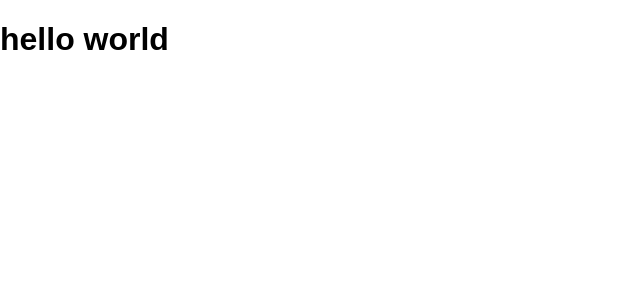
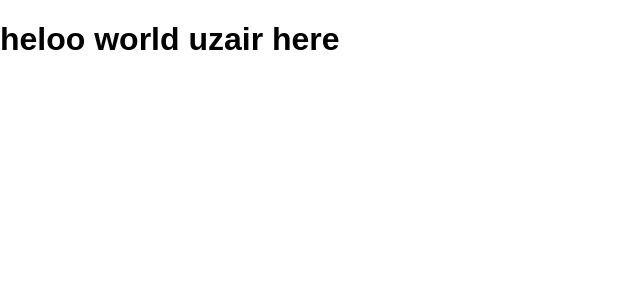
Before and after one commit to uzairqq/React-Js, a React (Create React App) app in the folder my-app/: page / in a window 1280 px wide. Shown: the top 300 px of the page, without its empty margins (0-640 px from the left). Built offline with nearby package versions, Linux system fonts and the light colour scheme.

Commit message:
created a function in app component like a nested component

```diff
--- a/my-app/src/App.js
+++ b/my-app/src/App.js
@@ -4,12 +4,13 @@ import React, {
 import logo from './logo.svg';
 import './App.css';
 
+function SayHello() {
+  return <h1>heloo world uzair here</h1>
+}
 class App extends Component {
   render() {
     return (
-      <div>
-        <h1>hello world</h1>
-      </div>
+      <SayHello>hello</SayHello>
     );
   }
 }
```
